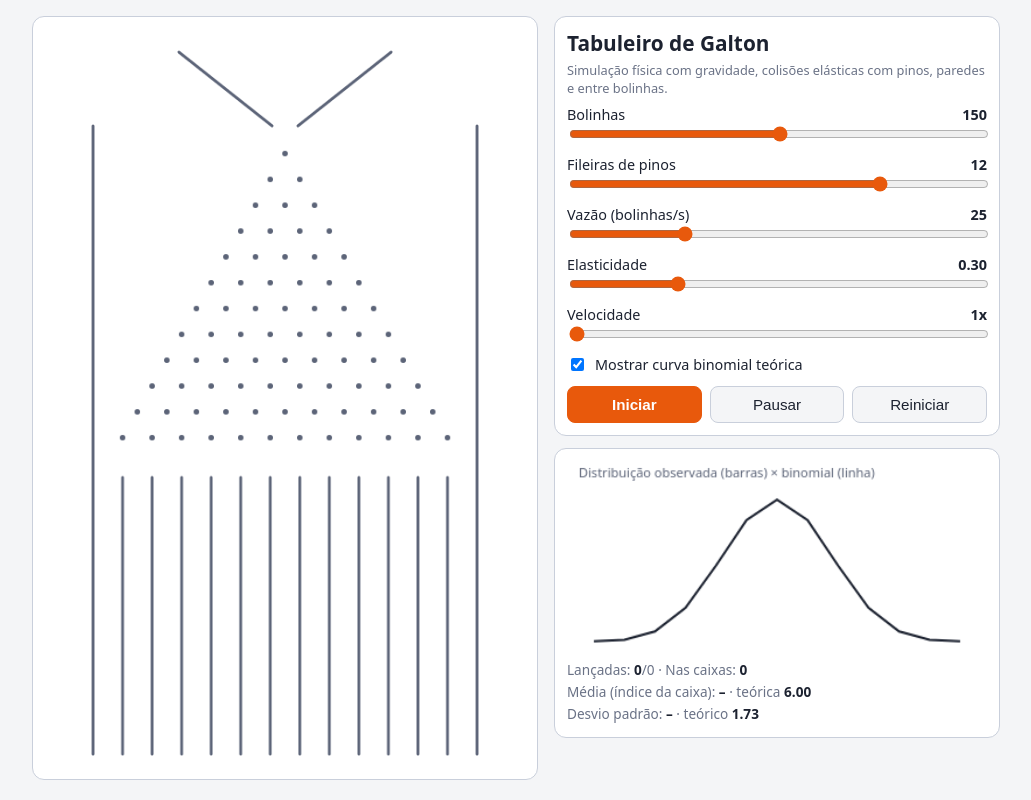
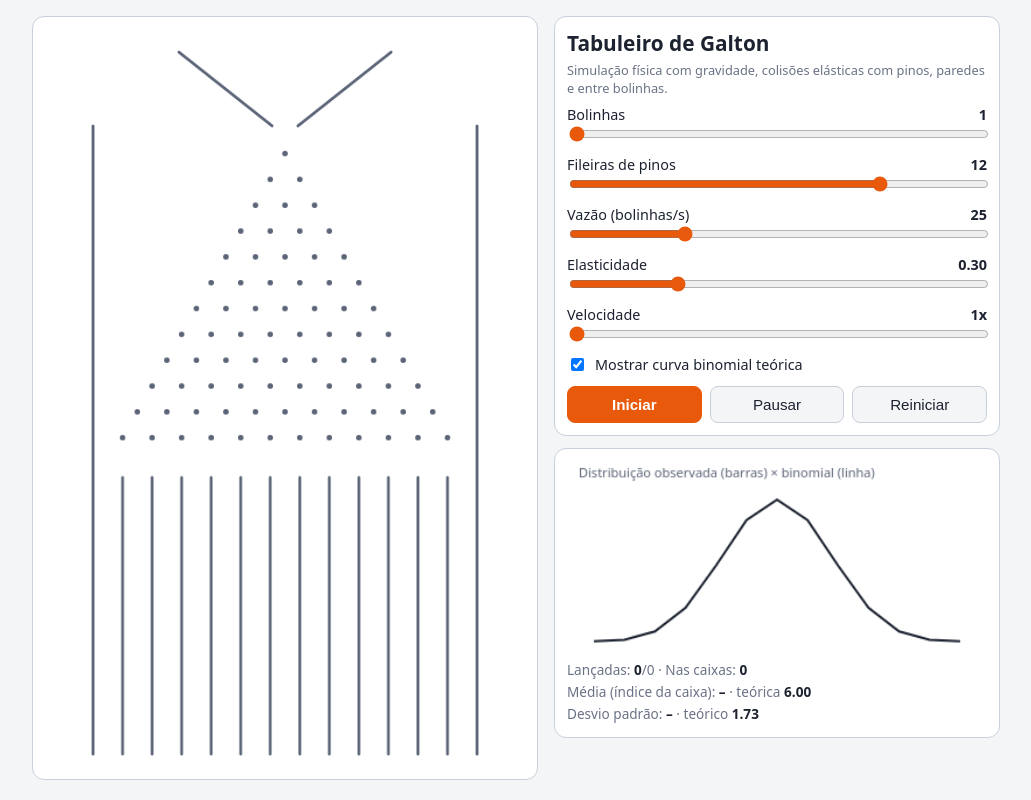
Before and after one commit to Juscostajr/galton, a plain HTML site: page index.html in a window 1280 px wide. Shown: the whole page, without its empty margins (124-1155 px from the left). Drawn offline with Linux system fonts and the light colour scheme.

Commit message:
Change initial ball count to 1 in index.html

```diff
--- a/index.html
+++ b/index.html
@@ -31,7 +31,7 @@ p.n{font-size:.8rem;color:var(--mut);margin:6px 0 0}
 <div class="card">
 <h1>Tabuleiro de Galton</h1>
 <p class="n" style="margin:0">Simulação física com gravidade, colisões elásticas com pinos, paredes e entre bolinhas.</p>
-<label>Bolinhas <b id="vn">150</b></label><input type="range" id="n" min="1" max="300" step="10" value="150">
+<label>Bolinhas <b id="vn">1</b></label><input type="range" id="n" min="1" max="300" step="10" value="1">
 <label>Fileiras de pinos <b id="vr">12</b></label><input type="range" id="r" min="6" max="14" step="1" value="12">
 <label>Vazão (bolinhas/s) <b id="vq">25</b></label><input type="range" id="q" min="5" max="80" step="5" value="25">
 <label>Elasticidade <b id="ve">0.30</b></label><input type="range" id="e" min="0.1" max="0.9" step="0.05" value="0.3">
```
